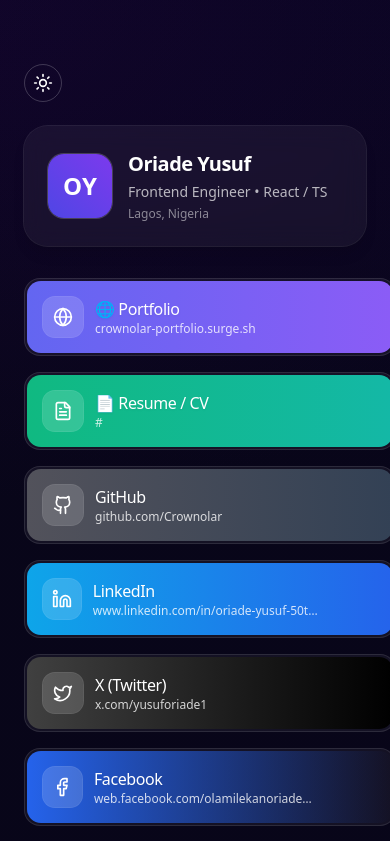
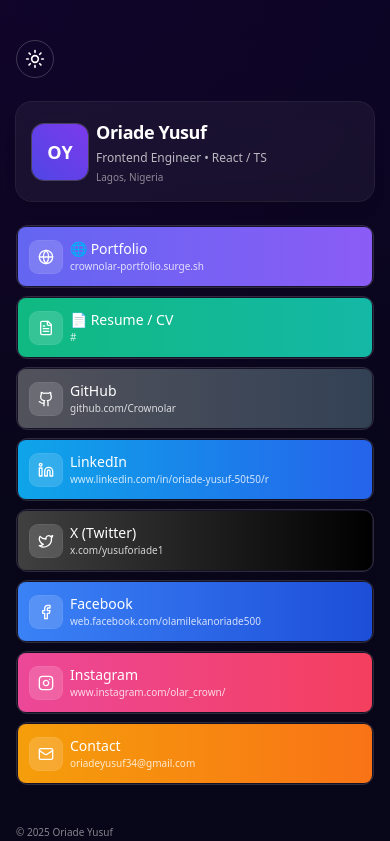
Before and after one commit to Crownolar/Profile-Link, a React (Vite) app: page / in a window 390 px wide. Shown: the top 841 px of the page. Built offline with nearby package versions, Linux system fonts and the light colour scheme.

Commit message:
Responsiveness Fixed

```diff
--- a/src/LinkHub.tsx
+++ b/src/LinkHub.tsx
@@ -1,3 +1,209 @@
+// import { useEffect, useState, useMemo } from "react";
+// import {
+//   Github,
+//   Linkedin,
+//   Instagram,
+//   Twitter,
+//   Globe,
+//   FileText,
+//   Mail,
+//   Facebook,
+//   Sun,
+//   Moon,
+// } from "lucide-react";
+
+// export default function LinkHub() {
+//   const [darkMode, setDarkMode] = useState(true);
+
+//   useEffect(() => {
+//     const savedTheme = localStorage.getItem("theme");
+//     if (savedTheme) {
+//       const isDark = savedTheme === "dark";
+//       setDarkMode(isDark);
+//       document.documentElement.classList.toggle("dark", isDark);
+//     } else {
+//       const prefersDark = window.matchMedia(
+//         "(prefers-color-scheme: dark)"
+//       ).matches;
+//       setDarkMode(prefersDark);
+//       document.documentElement.classList.toggle("dark", prefersDark);
+//     }
+//   }, []);
+
+//   useEffect(() => {
+//     localStorage.setItem("theme", darkMode ? "dark" : "light");
+//     document.documentElement.classList.toggle("dark", darkMode);
+//   }, [darkMode]);
+
+//   const profile = useMemo(
+//     () => ({
+//       name: "Oriade Yusuf",
+//       title: "Frontend Engineer • React / TS",
+//       location: "Lagos, Nigeria",
+//       email: "oriadeyusuf34@gmail.com",
+//       avatarUrl: "",
+//       links: [
+//         {
+//           label: "🌐 Portfolio",
+//           href: "https://crownolar-portfolio.surge.sh/",
+//           icon: Globe,
+//           accent: "from-indigo-500 to-violet-500",
+//         },
+//         {
+//           label: "📄 Resume / CV",
+//           href: "#",
+//           icon: FileText,
+//           accent: "from-emerald-500 to-teal-500",
+//         },
+//         {
+//           label: "GitHub",
+//           href: "https://github.com/Crownolar?tab=repositories",
+//           icon: Github,
+//           accent: "from-zinc-600 to-slate-700",
+//         },
+//         {
+//           label: "LinkedIn",
+//           href: "https://www.linkedin.com/in/oriade-yusuf-50t50/r",
+//           icon: Linkedin,
+//           accent: "from-sky-500 to-blue-600",
+//         },
+//         {
+//           label: "X (Twitter)",
+//           href: "https://x.com/yusuforiade1",
+//           icon: Twitter,
+//           accent: "from-neutral-700 to-black",
+//         },
+//         {
+//           label: "Facebook",
+//           href: "https://web.facebook.com/olamilekanoriade500",
+//           icon: Facebook,
+//           accent: "from-blue-600 to-blue",
+//         },
+//         {
+//           label: "Instagram",
+//           href: "https://www.instagram.com/olar_crown/",
+//           icon: Instagram,
+//           accent: "from-pink-500 to-rose-500",
+//         },
+//         {
+//           label: "Contact",
+//           href: "mailto:oriadeyusuf34@gmail.com",
+//           icon: Mail,
+//           accent: "from-amber-500 to-orange-500",
+//         },
+//       ],
+//     }),
+//     []
+//   );
+
+//   return (
+//     <main className="min-h-screen bg-white text-black dark:bg-[radial-gradient(1200px_600px_at_100%_-10%,hsl(250_85%_10%/.35),transparent),radial-gradient(800px_500px_at_-10%_0%,hsl(270_85%_15%/.35),transparent),linear-gradient(180deg,hsl(248_64%_6%),hsl(248_64%_6%))] dark:text-white transition-colors">
+//       <section className="max-w-lg sm:max-w-xl md:max-w-2xl lg:max-w-3xl xl:max-w-4xl mx-auto px-6 pt-16 pb-24">
+//         {/* Theme Toggle */}
+//         <button
+//           onClick={() => setDarkMode(!darkMode)}
+//           className="mb-6 p-2 rounded-full border border-gray-300 dark:border-white/20 hover:bg-gray-200 dark:hover:bg-white/10 transition"
+//         >
+//           {darkMode ? (
+//             <Sun className="h-5 w-5" />
+//           ) : (
+//             <Moon className="h-5 w-5" />
+//           )}
+//         </button>
+
+//         {/* Profile Card */}
+//         <div className="relative overflow-hidden rounded-3xl bg-gray-100 dark:bg-white/5 ring-1 ring-black/10 dark:ring-white/10 shadow-lg backdrop-blur-md">
+//           <div className="p-6 sm:p-8">
+//             <div className="flex items-center gap-4">
+//               {profile.avatarUrl ? (
+//                 <img
+//                   src={profile.avatarUrl}
+//                   alt={profile.name}
+//                   className="h-16 w-16 sm:h-20 sm:w-20 md:h-24 md:w-24 rounded-2xl object-cover ring-1 ring-black/10 dark:ring-white/20"
+//                 />
+//               ) : (
+//                 <div className="h-16 w-16 sm:h-20 sm:w-20 md:h-24 md:w-24 rounded-2xl bg-gradient-to-tr from-indigo-600 to-violet-600 ring-1 ring-black/10 dark:ring-white/20 grid place-items-center text-2xl sm:text-3xl md:text-4xl font-bold text-white">
+//                   {initials(profile.name)}
+//                 </div>
+//               )}
+//               <div className="min-w-0">
+//                 <h1 className="text-xl sm:text-2xl md:text-3xl lg:text-4xl font-semibold tracking-tight">
+//                   {profile.name}
+//                 </h1>
+//                 <p className="mt-1 text-sm sm:text-base md:text-lg text-gray-600 dark:text-white/70">
+//                   {profile.title}
+//                 </p>
+//                 <p className="mt-1 text-xs sm:text-sm md:text-base text-gray-500 dark:text-white/50">
+//                   {profile.location}
+//                 </p>
+//               </div>
+//             </div>
+//           </div>
+//         </div>
+
+//         {/* Links */}
+//         <ul className="mt-8 grid gap-4 sm:grid-cols-2 lg:grid-cols-3 xl:grid-cols-4">
+//           {profile.links.map((link) => (
+//             <li key={link.label}>
+//               <a
+//                 href={link.href}
+//                 target="_blank"
+//                 rel="noreferrer noopener"
+//                 className="group block rounded-2xl border border-gray-300 dark:border-white/10 bg-gray-50 dark:bg-white/5 p-[2px] focus:outline-none focus:ring-2 focus:ring-indigo-500/50"
+//               >
+//                 <div
+//                   className={`relative overflow-hidden rounded-[14px] bg-gradient-to-r ${link.accent}`}
+//                 >
+//                   <div className="relative flex items-center gap-3 px-4 py-4">
+//                     <div className="grid h-10 w-10 sm:h-12 sm:w-12 place-items-center rounded-xl bg-white/15 ring-1 ring-black/10 dark:ring-white/20">
+//                       <link.icon className="h-5 w-5 sm:h-6 sm:w-6 text-white" />
+//                     </div>
+//                     <div className="min-w-0">
+//                       <p className="text-base sm:text-lg font-medium tracking-tight drop-shadow-sm">
+//                         {link.label}
+//                       </p>
+//                       <p className="text-xs sm:text-sm text-white/80 truncate">
+//                         {cleanUrl(link.href)}
+//                       </p>
+//                     </div>
+//                     <span className="ml-auto text-xs sm:text-sm opacity-0 transition-opacity group-hover:opacity-100">
+//                       Open ↗
+//                     </span>
+//                   </div>
+//                 </div>
+//               </a>
+//             </li>
+//           ))}
+//         </ul>
+
+//         {/* Footer */}
+//         <footer className="mt-10 flex flex-col sm:flex-row sm:items-center sm:justify-between gap-2 text-xs sm:text-sm text-gray-600 dark:text-white/50">
+//           <p>
+//             © {new Date().getFullYear()} {profile.name}
+//           </p>
+//           <p className="hidden sm:block">Built with React + Tailwind</p>
+//         </footer>
+//       </section>
+//     </main>
+//   );
+// }
+
+// function initials(name: string) {
+//   const parts = name.trim().split(/\s+/);
+//   const first = parts[0]?.[0] ?? "C";
+//   const last = parts.length > 1 ? parts[parts.length - 1][0] : "O";
+//   return (first + last).toUpperCase();
+// }
+
+// function cleanUrl(url: string) {
+//   try {
+//     const u = new URL(url);
+//     return u.host + (u.pathname !== "/" ? u.pathname : "");
+//   } catch {
+//     return url;
+//   }
+// }
+
 import { useEffect, useState, useMemo } from "react";
 import {
   Github,
@@ -77,7 +283,7 @@
           label: "Facebook",
           href: "https://web.facebook.com/olamilekanoriade500",
           icon: Facebook,
-          accent: "from-blue-600 to-blue",
+          accent: "from-blue-500 to-blue-700",
         },
         {
           label: "Instagram",
@@ -98,7 +304,7 @@
 
   return (
     <main className="min-h-screen bg-white text-black dark:bg-[radial-gradient(1200px_600px_at_100%_-10%,hsl(250_85%_10%/.35),transparent),radial-gradient(800px_500px_at_-10%_0%,hsl(270_85%_15%/.35),transparent),linear-gradient(180deg,hsl(248_64%_6%),hsl(248_64%_6%))] dark:text-white transition-colors">
-      <section className="max-w-lg sm:max-w-xl md:max-w-2xl lg:max-w-3xl xl:max-w-4xl mx-auto px-6 pt-16 pb-24">
+      <section className="max-w-lg sm:max-w-xl md:max-w-2xl lg:max-w-3xl xl:max-w-4xl mx-auto px-4 sm:px-6 pt-10 sm:pt-16 pb-16 sm:pb-24">
         {/* Theme Toggle */}
         <button
           onClick={() => setDarkMode(!darkMode)}
@@ -112,28 +318,28 @@
         </button>
 
         {/* Profile Card */}
-        <div className="relative overflow-hidden rounded-3xl bg-gray-100 dark:bg-white/5 ring-1 ring-black/10 dark:ring-white/10 shadow-lg backdrop-blur-md">
-          <div className="p-6 sm:p-8">
-            <div className="flex items-center gap-4">
+        <div className="relative overflow-hidden rounded-2xl sm:rounded-3xl bg-gray-100 dark:bg-white/5 ring-1 ring-black/10 dark:ring-white/10 shadow-lg backdrop-blur-md">
+          <div className="p-4 sm:p-6 md:p-8">
+            <div className="flex flex-wrap items-center gap-2 sm:gap-4">
               {profile.avatarUrl ? (
                 <img
                   src={profile.avatarUrl}
                   alt={profile.name}
-                  className="h-16 w-16 sm:h-20 sm:w-20 md:h-24 md:w-24 rounded-2xl object-cover ring-1 ring-black/10 dark:ring-white/20"
+                  className="h-14 w-14 sm:h-20 sm:w-20 md:h-24 md:w-24 rounded-xl sm:rounded-2xl object-cover ring-1 ring-black/10 dark:ring-white/20"
                 />
               ) : (
-                <div className="h-16 w-16 sm:h-20 sm:w-20 md:h-24 md:w-24 rounded-2xl bg-gradient-to-tr from-indigo-600 to-violet-600 ring-1 ring-black/10 dark:ring-white/20 grid place-items-center text-2xl sm:text-3xl md:text-4xl font-bold text-white">
+                <div className="h-14 w-14 sm:h-20 sm:w-20 md:h-24 md:w-24 rounded-xl sm:rounded-2xl bg-gradient-to-tr from-indigo-600 to-violet-600 ring-1 ring-black/10 dark:ring-white/20 grid place-items-center text-lg sm:text-2xl md:text-3xl font-bold text-white">
                   {initials(profile.name)}
                 </div>
               )}
               <div className="min-w-0">
-                <h1 className="text-xl sm:text-2xl md:text-3xl lg:text-4xl font-semibold tracking-tight">
+                <h1 className="text-lg sm:text-xl md:text-2xl lg:text-3xl font-semibold tracking-tight">
                   {profile.name}
                 </h1>
-                <p className="mt-1 text-sm sm:text-base md:text-lg text-gray-600 dark:text-white/70">
+                <p className="mt-1 text-xs sm:text-sm md:text-base text-gray-600 dark:text-white/70">
                   {profile.title}
                 </p>
-                <p className="mt-1 text-xs sm:text-sm md:text-base text-gray-500 dark:text-white/50">
+                <p className="mt-1 text-[10px] sm:text-xs md:text-sm text-gray-500 dark:text-white/50">
                   {profile.location}
                 </p>
               </div>
@@ -142,31 +348,31 @@
         </div>
 
         {/* Links */}
-        <ul className="mt-8 grid gap-4 sm:grid-cols-2 lg:grid-cols-3 xl:grid-cols-4">
+        <ul className="mt-6 grid gap-2 sm:gap-4 grid-cols-1 xs:grid-cols-2 lg:grid-cols-3 xl:grid-cols-4">
           {profile.links.map((link) => (
             <li key={link.label}>
               <a
                 href={link.href}
                 target="_blank"
                 rel="noreferrer noopener"
-                className="group block rounded-2xl border border-gray-300 dark:border-white/10 bg-gray-50 dark:bg-white/5 p-[2px] focus:outline-none focus:ring-2 focus:ring-indigo-500/50"
+                className="group block rounded-xl sm:rounded-2xl border border-gray-300 dark:border-white/10 bg-gray-50 dark:bg-white/5 p-[1px] sm:p-[2px] focus:outline-none focus:ring-2 focus:ring-indigo-500/50"
               >
                 <div
-                  className={`relative overflow-hidden rounded-[14px] bg-gradient-to-r ${link.accent}`}
+                  className={`relative overflow-hidden rounded-lg sm:rounded-[14px] bg-gradient-to-r ${link.accent}`}
                 >
-                  <div className="relative flex items-center gap-3 px-4 py-4">
-                    <div className="grid h-10 w-10 sm:h-12 sm:w-12 place-items-center rounded-xl bg-white/15 ring-1 ring-black/10 dark:ring-white/20">
-                      <link.icon className="h-5 w-5 sm:h-6 sm:w-6 text-white" />
+                  <div className="relative flex flex-wrap items-center gap-2 sm:gap-3 px-3 sm:px-4 py-3 sm:py-4">
+                    <div className="grid h-8 w-8 sm:h-10 sm:w-10 place-items-center rounded-lg sm:rounded-xl bg-white/15 ring-1 ring-black/10 dark:ring-white/20">
+                      <link.icon className="h-4 w-4 sm:h-5 sm:w-5 text-white" />
                     </div>
-                    <div className="min-w-0">
-                      <p className="text-base sm:text-lg font-medium tracking-tight drop-shadow-sm">
+                    <div className="min-w-0 flex-1">
+                      <p className="text-sm sm:text-base font-medium truncate">
                         {link.label}
                       </p>
-                      <p className="text-xs sm:text-sm text-white/80 truncate">
+                      <p className="text-[10px] sm:text-xs text-white/80 truncate">
                         {cleanUrl(link.href)}
                       </p>
                     </div>
-                    <span className="ml-auto text-xs sm:text-sm opacity-0 transition-opacity group-hover:opacity-100">
+                    <span className="ml-auto text-[10px] sm:text-xs opacity-0 transition-opacity group-hover:opacity-100">
                       Open ↗
                     </span>
                   </div>
@@ -177,7 +383,7 @@
         </ul>
 
         {/* Footer */}
-        <footer className="mt-10 flex flex-col sm:flex-row sm:items-center sm:justify-between gap-2 text-xs sm:text-sm text-gray-600 dark:text-white/50">
+        <footer className="mt-10 flex flex-col sm:flex-row sm:items-center sm:justify-between gap-2 text-[10px] sm:text-xs md:text-sm text-gray-600 dark:text-white/50">
           <p>
             © {new Date().getFullYear()} {profile.name}
           </p>
```
